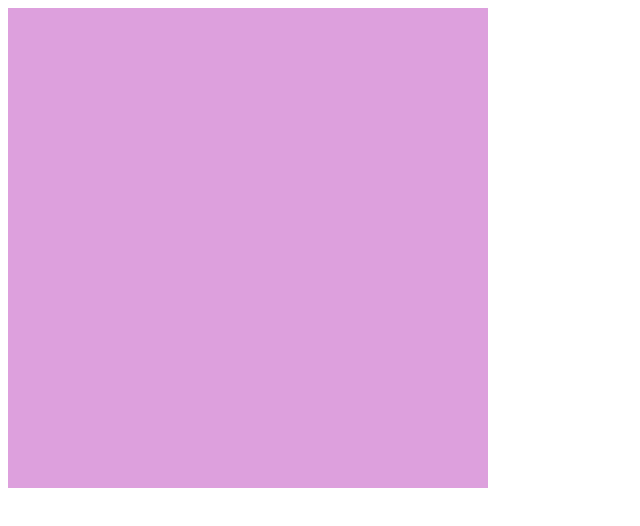
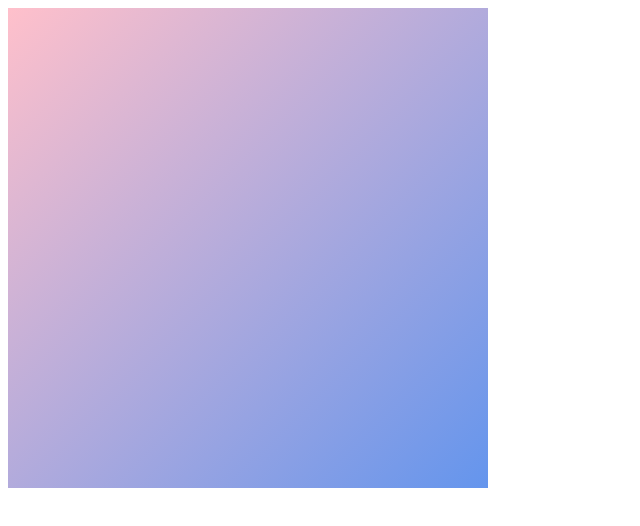
Before and after one commit to GiuliaM/browser-technologies, a plain HTML site: page week2/feature4css/index.html in a window 1280 px wide. Shown: the whole page, without its empty margins (0-640 px from the left). Drawn offline with Linux system fonts and the light colour scheme.

Commit message:
Revert "test"
This reverts commit 93a87b264b85a88848e5cc99218d9c63df8d08bb.

```diff
--- a/week2/feature4css/index.html
+++ b/week2/feature4css/index.html
@@ -9,7 +9,7 @@
 -->
     <style>
         section{
-/*            background: linear-gradient(135deg, pink, cornflowerblue);*/
+            background: linear-gradient(135deg, pink, cornflowerblue);
             background-color: plum;
             height: 30em;
             width: 30em;
```
